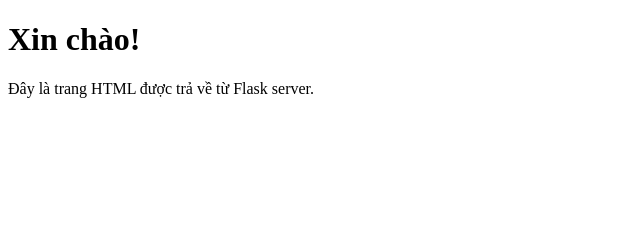
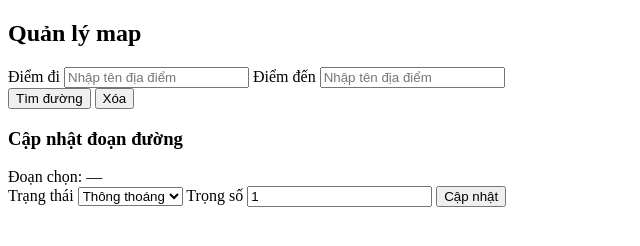
Before and after one commit to dinhthigaamer/Intro_AI, a plain HTML site: page Frontend/admin.html in a window 1280 px wide. Shown: the whole page, without its empty margins (0-640 px from the left). Drawn offline with nearby package versions, Linux system fonts and the light colour scheme.

Commit message:
Update admin.html

```diff
--- a/Frontend/admin.html
+++ b/Frontend/admin.html
@@ -1,13 +1,40 @@
-<!DOCTYPE html>
-<html>
+<!doctype html>
+<html lang="vi">
+<head>
+  <meta charset="utf-8">
+  <title>Admin – Quản lý đường</title>
+  <link rel="stylesheet" href="style.css">
+  <link rel="stylesheet" href="https://unpkg.com/leaflet/dist/leaflet.css"/>
+</head>
+<body>
+  <div class="container">
+    <div class="sidebar">
+      <h2>Quản lý map</h2>
+      <label>Điểm đi</label>
+      <input id="origin-input" placeholder="Nhập tên địa điểm">
+      <label>Điểm đến</label>
+      <input id="dest-input" placeholder="Nhập tên địa điểm">
+      <div class="actions">
+        <button id="find-route">Tìm đường</button>
+        <button id="clear-route">Xóa</button>
+      </div>
+      <div id="route-stats"></div>
 
-<head>
-    <title>Trang chủ</title>
-</head>
-
-<body>
-    <h1>Xin chào!</h1>
-    <p>Đây là trang HTML được trả về từ Flask server.</p>
+      <h3>Cập nhật đoạn đường</h3>
+      <div>Đoạn chọn: <span id="segment-id">—</span></div>
+      <label>Trạng thái</label>
+      <select id="segment-status">
+        <option value="normal">Thông thoáng</option>
+        <option value="jam">Tắc</option>
+        <option value="jam">Ngập</option>
+      </select>
+      <label>Trọng số</label>
+      <input id="segment-weight" type="number" value="1">
+      <button id="update-segment">Cập nhật</button>
+    </div>
+    <div id="map" class="map"></div>
+  </div>
+  <script src="https://unpkg.com/leaflet/dist/leaflet.js"></script>
+  <script src="admin.js"></script>
 </body>
-
 </html>
```
